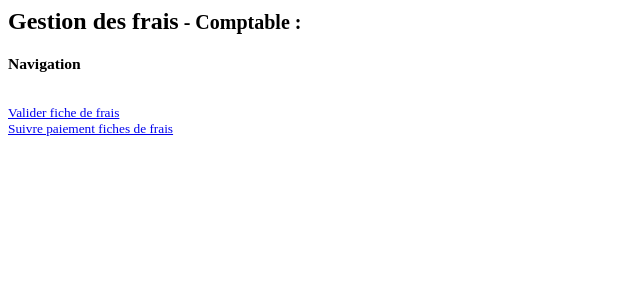
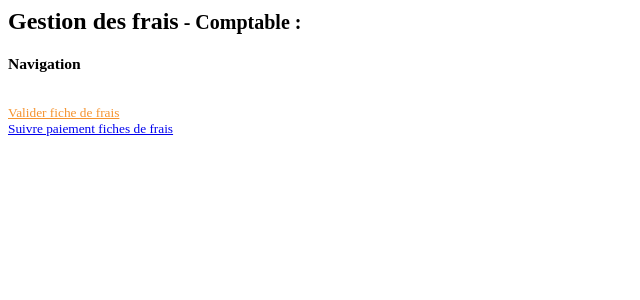
Before and after one commit to Lempereurjulien/Projet-E5-, a PHP site: template vues/v_accueil-comptable.php in a window 1280 px wide. Shown: the top 300 px of the page, without its empty margins (0-640 px from the left). Run offline with PHP 8.4, Linux system fonts and the light colour scheme; the template is opened without the code that fills it, so the values that code supplies are empty; the visitor is signed in with stand-in values (Sample User, id 1).

Commit message:
Connexion Comptable

```diff
--- a/styles/style.css
+++ b/styles/style.css
@@ -1,3 +1,14 @@
 .header {
     margin-top: 10px;
 }
+.btn btn-primary btn-lg{
+    background-color: #f5932e;
+}
+
+.btn-success{
+        color: #f5932e;
+
+}
+/*.container{
+    padding-right: 150px !important;
+}*/
--- a/vues/v_accueil-comptable.php
+++ b/vues/v_accueil-comptable.php
@@ -22,6 +22,7 @@
  * @link      http://www.reseaucerta.org Contexte « Laboratoire GSB »
  */
 ?>
+<link href="../styles/style.css" rel="stylesheet" type="text/css"/>
 <div id="accueil-comptable">
     <h2>
         Gestion des frais<small> - Comptable :
@@ -40,7 +41,7 @@
                 </h3>
             </div>
             <div class="panel-body">
-                <div class="row">
+                <!--<div class="row">-->
                     <div class="col-xs-12 col-md-12">
                         <a href="index.php?uc=gererFrais&action=saisirFrais"
                            class="btn btn-success btn-lg" role="button">
```
